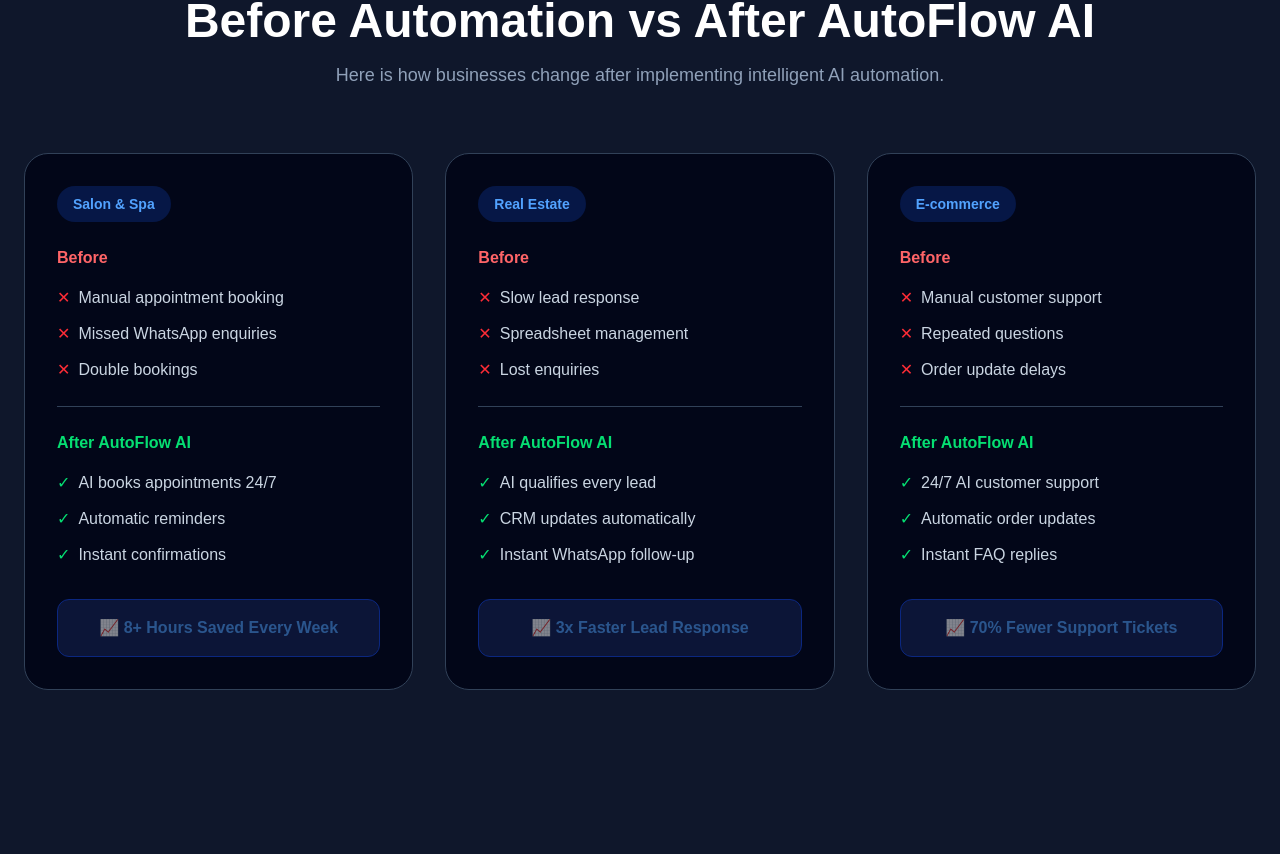
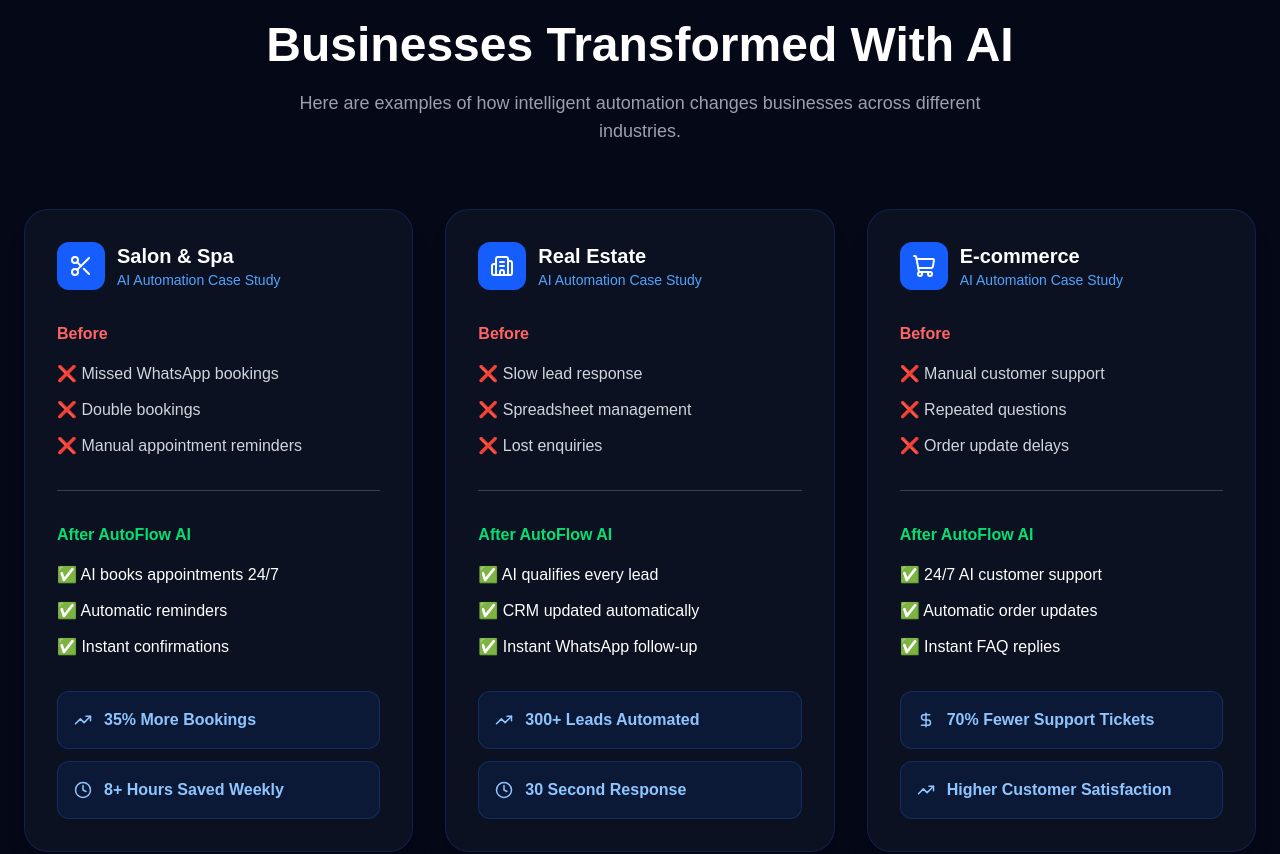
Before and after one commit to autoflowai365/autoflowai, a Next.js app: page / in a window 1280 px wide. Shown: the part 1297-2151 px from the top of the page. Built offline with nearby package versions, Linux system fonts and the light colour scheme.

Commit message:
CaseStudies: premium redesign with Framer Motion and Lucide icons

```diff
--- a/app/components/CaseStudies.tsx
+++ b/app/components/CaseStudies.tsx
@@ -1,57 +1,77 @@
-const caseStudies = [
+"use client";
+import { motion } from "framer-motion";
+import { Scissors, Building2, ShoppingCart, TrendingUp, Clock, DollarSign } from "lucide-react";
+
+const studies = [
   {
     industry: "Salon & Spa",
-    before: ["Manual appointment booking","Missed WhatsApp enquiries","Double bookings"],
+    before: ["Missed WhatsApp bookings","Double bookings","Manual appointment reminders"],
     after: ["AI books appointments 24/7","Automatic reminders","Instant confirmations"],
-    result: "8+ Hours Saved Every Week",
+    stats: [{ label: "35% More Bookings" },{ label: "8+ Hours Saved Weekly" }],
   },
   {
     industry: "Real Estate",
     before: ["Slow lead response","Spreadsheet management","Lost enquiries"],
-    after: ["AI qualifies every lead","CRM updates automatically","Instant WhatsApp follow-up"],
-    result: "3x Faster Lead Response",
+    after: ["AI qualifies every lead","CRM updated automatically","Instant WhatsApp follow-up"],
+    stats: [{ label: "300+ Leads Automated" },{ label: "30 Second Response" }],
   },
   {
     industry: "E-commerce",
     before: ["Manual customer support","Repeated questions","Order update delays"],
     after: ["24/7 AI customer support","Automatic order updates","Instant FAQ replies"],
-    result: "70% Fewer Support Tickets",
+    stats: [{ label: "70% Fewer Support Tickets" },{ label: "Higher Customer Satisfaction" }],
   },
+];
+
+const icons = [
+  <Scissors className="w-6 h-6" />,
+  <Building2 className="w-6 h-6" />,
+  <ShoppingCart className="w-6 h-6" />,
+];
+
+const statIcons = [
+  [<TrendingUp size={18} />, <Clock size={18} />],
+  [<TrendingUp size={18} />, <Clock size={18} />],
+  [<DollarSign size={18} />, <TrendingUp size={18} />],
 ];
 
 export default function CaseStudies() {
   return (
-    <section className="bg-slate-900 py-24 px-6">
-      <div className="max-w-7xl mx-auto">
+    <section className="py-28 bg-[#050816]">
+      <div className="max-w-7xl mx-auto px-6">
         <div className="text-center mb-16">
-          <span className="inline-block bg-blue-600/20 text-blue-400 px-5 py-2 rounded-full text-sm font-semibold mb-4">BUSINESS TRANSFORMATIONS</span>
-          <h2 className="text-4xl md:text-5xl font-black text-white mb-4">Before Automation vs After AutoFlow AI</h2>
-          <p className="text-slate-400 text-lg max-w-3xl mx-auto">Here is how businesses change after implementing intelligent AI automation.</p>
+          <div className="inline-flex rounded-full bg-blue-600/20 px-5 py-2 text-blue-400 text-sm font-semibold">SUCCESS STORIES</div>
+          <h2 className="text-5xl font-black text-white mt-6">Businesses Transformed With AI</h2>
+          <p className="text-gray-400 mt-5 max-w-3xl mx-auto text-lg">Here are examples of how intelligent automation changes businesses across different industries.</p>
         </div>
-        <div className="grid md:grid-cols-3 gap-8">
-          {caseStudies.map((study, index) => (
-            <div key={index} className="rounded-3xl border border-slate-700 bg-slate-950 p-8 transition-all duration-300 hover:-translate-y-2 hover:border-blue-500 hover:shadow-[0_0_35px_rgba(37,99,235,0.25)]">
-              <div className="inline-block bg-blue-600/20 text-blue-400 px-4 py-2 rounded-full text-sm font-semibold mb-6">{study.industry}</div>
-              <div className="mb-6">
-                <h3 className="text-red-400 font-bold mb-4">Before</h3>
-                <ul className="space-y-3">
-                  {study.before.map((item, i) => (
-                    <li key={i} className="text-slate-300 flex items-start gap-2"><span className="text-red-500">✕</span>{item}</li>
-                  ))}
-                </ul>
+        <div className="grid lg:grid-cols-3 gap-8">
+          {studies.map((study, i) => (
+            <motion.div key={i} whileHover={{ y: -8, scale: 1.02 }} transition={{ duration: 0.25 }} className="rounded-3xl border border-blue-900/40 bg-[#0B1120] p-8 shadow-xl">
+              <div className="flex items-center gap-3 mb-8">
+                <div className="w-12 h-12 rounded-xl bg-blue-600 flex items-center justify-center text-white">{icons[i]}</div>
+                <div>
+                  <p className="text-white font-bold text-xl">{study.industry}</p>
+                  <p className="text-blue-400 text-sm">AI Automation Case Study</p>
+                </div>
               </div>
-              <div className="border-t border-slate-700 pt-6">
-                <h3 className="text-green-400 font-bold mb-4">After AutoFlow AI</h3>
-                <ul className="space-y-3">
-                  {study.after.map((item, i) => (
-                    <li key={i} className="text-slate-300 flex items-start gap-2"><span className="text-green-400">✓</span>{item}</li>
-                  ))}
-                </ul>
+              <h4 className="text-red-400 font-bold mb-4">Before</h4>
+              <ul className="space-y-3 mb-8">
+                {study.before.map((item) => (<li key={item} className="text-gray-300 flex gap-2">❌ {item}</li>))}
+              </ul>
+              <hr className="border-slate-700 mb-8" />
+              <h4 className="text-green-400 font-bold mb-4">After AutoFlow AI</h4>
+              <ul className="space-y-3 mb-8">
+                {study.after.map((item) => (<li key={item} className="text-white flex gap-2">✅ {item}</li>))}
+              </ul>
+              <div className="space-y-3">
+                {study.stats.map((stat, j) => (
+                  <div key={stat.label} className="rounded-xl bg-blue-600/10 border border-blue-500/20 p-4 flex items-center gap-3 text-blue-300 font-semibold">
+                    {statIcons[i][j]}
+                    {stat.label}
+                  </div>
+                ))}
               </div>
-              <div className="mt-8 rounded-xl bg-blue-950 border border-blue-700 py-4 text-center font-semibold text-blue-300 animate-pulse">
-                <p className="text-blue-400 font-bold">📈 {study.result}</p>
-              </div>
-            </div>
+            </motion.div>
           ))}
         </div>
       </div>
```
